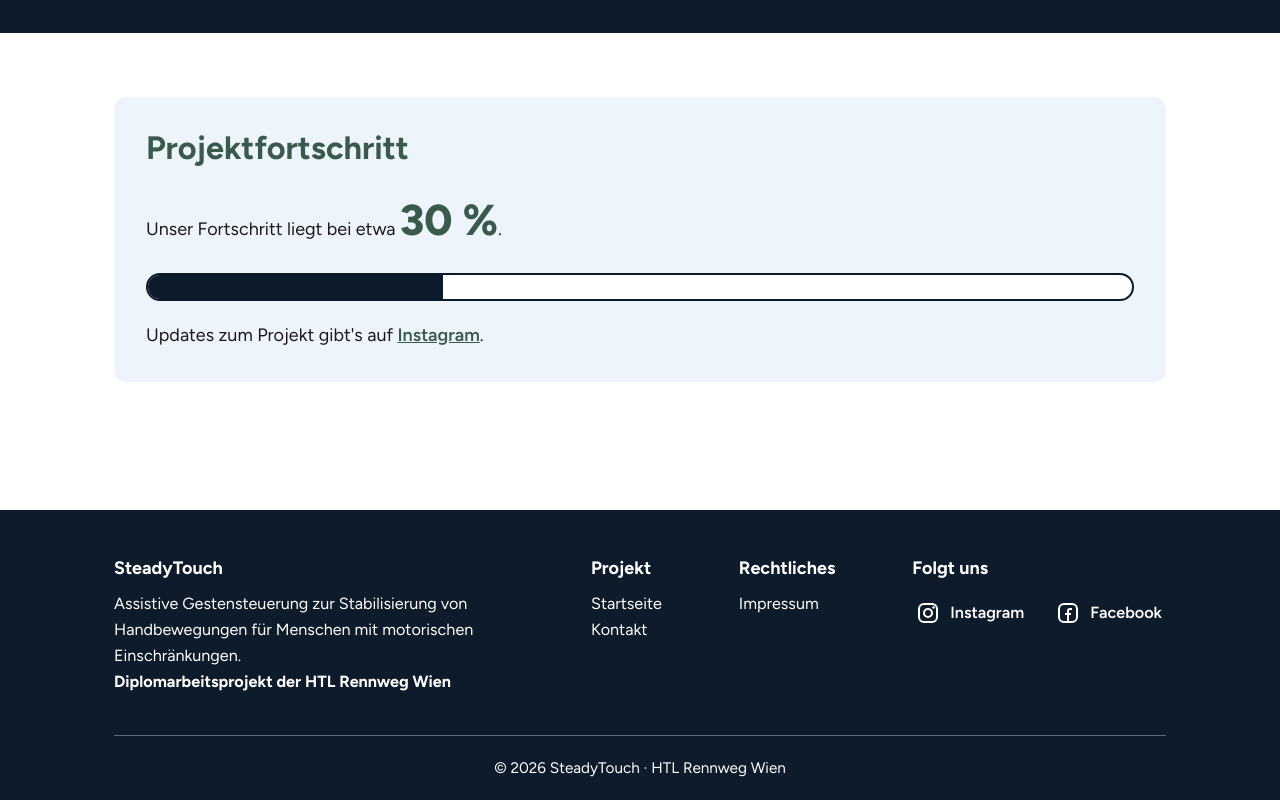
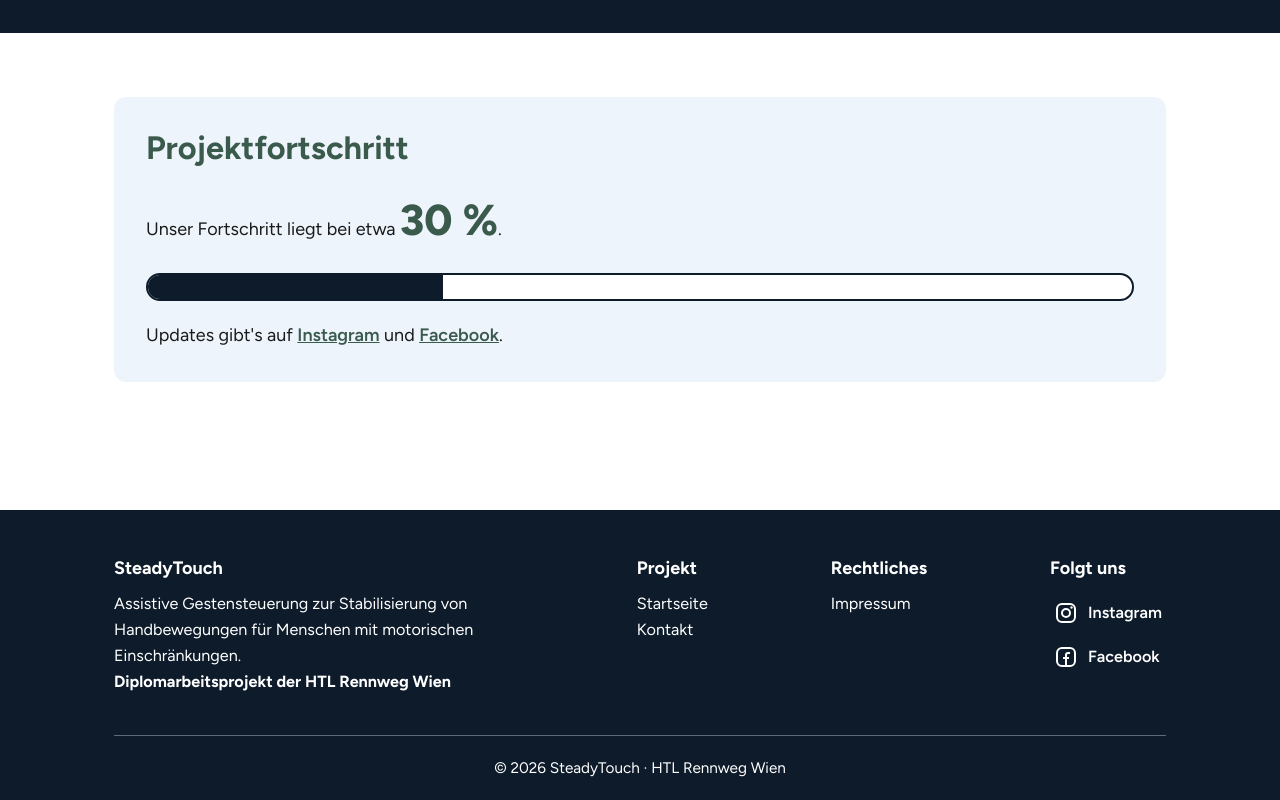
Before and after one commit to htl3r-2142/SteadyTouchWebsite, a Vue app: page / in a window 1280 px wide. Shown: the part 1484-2284 px from the top of the page. Built offline with nearby package versions, Linux system fonts and the light colour scheme.

Commit message:
social Update, Ordnung

```diff
--- a/src/components/Footer.vue
+++ b/src/components/Footer.vue
@@ -32,7 +32,7 @@ const jahr = new Date().getFullYear()
 
       <div>
         <h2>Folgt uns</h2>
-        <SocialLinks />
+        <SocialLinks spalte />
       </div>
     </div>
 
--- a/src/components/SocialLinks.vue
+++ b/src/components/SocialLinks.vue
@@ -1,12 +1,17 @@
 <script setup>
 import { social } from '../data/social.js'
+
+// spalte = Links untereinander statt nebeneinander
+defineProps({
+  spalte: Boolean
+})
 
 // nur Profile anzeigen, bei denen schon ein Link eingetragen ist
 const links = social.filter((s) => s.url)
 </script>
 
 <template>
-  <ul class="social">
+  <ul class="social" :class="{ spalte: spalte }">
     <li v-for="link in links" :key="link.name">
       <a :href="link.url">
         <!-- Instagram Icon -->
@@ -38,6 +43,11 @@ const links = social.filter((s) => s.url)
   gap: 8px 24px;
 }
 
+.spalte {
+  flex-direction: column;
+  gap: 0;
+}
+
 /* große Klickfläche (mind. 44px), damit man den Link auch mit zittriger Hand trifft */
 a {
   display: inline-flex;
--- a/src/data/social.js
+++ b/src/data/social.js
@@ -12,3 +12,4 @@ export const social = [
 ]
 
 export const instagram = social.find((s) => s.name === 'Instagram')
+export const facebook = social.find((s) => s.name === 'Facebook')
--- a/src/views/Startseite.vue
+++ b/src/views/Startseite.vue
@@ -1,6 +1,6 @@
 <script setup>
 import trackingHand from '../assets/tracking_hand.png'
-import { instagram } from '../data/social.js'
+import { instagram, facebook } from '../data/social.js'
 
 // Fortschritt der Diplomarbeit in Prozent - hier einfach anpassen
 const fortschritt = 30
@@ -93,7 +93,8 @@ const fortschritt = 30
         </div>
 
         <p class="updates">
-          Updates zum Projekt gibt's auf <a :href="instagram.url">Instagram</a>.
+          Updates gibt's auf <a :href="instagram.url">Instagram</a> und
+          <a :href="facebook.url">Facebook</a>.
         </p>
       </div>
     </div>
```
